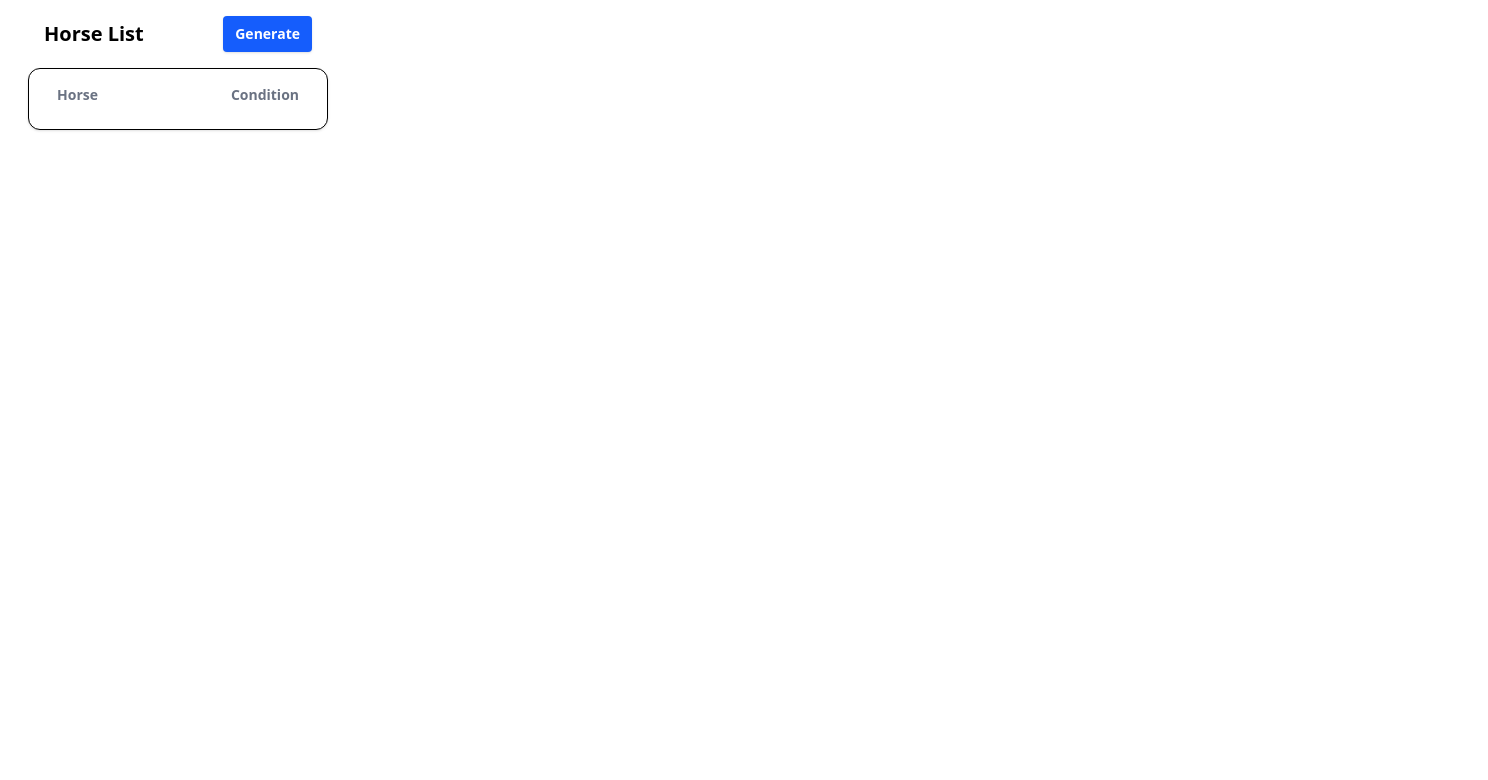
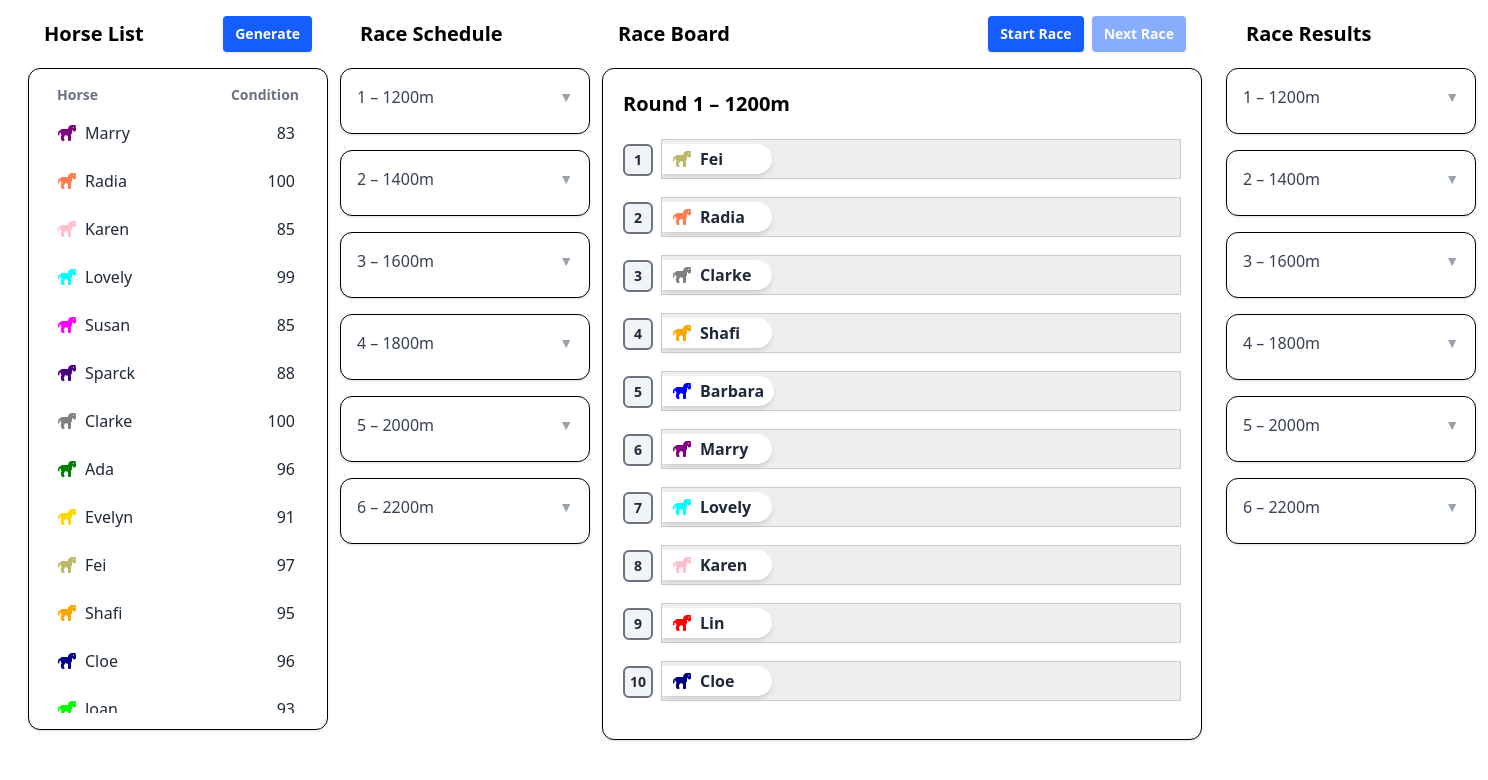
Before and after one commit to TymoteuszStr/Horse-Racing-Game, a Vue app: page / in a window 1280 px wide. Shown: the top 780 px of the page, 1488 px wide, since content can reach past the window. Built offline with nearby package versions, Linux system fonts and the light colour scheme.

Commit message:
feat: enhance race simulation and results handling; update components for race state management

```diff
--- a/src/App.vue
+++ b/src/App.vue
@@ -1,18 +1,40 @@
 <script setup lang="ts">
 import HorseList from './components/HorseList.vue'
 
-import { computed } from 'vue'
+import { computed, onMounted, ref } from 'vue'
 import { useStore } from 'vuex'
 import { useGameEngine } from './composable/useGameEngine'
 import ScheduleList from './components/ScheduleList.vue'
 import RaceBoard from './components/RaceBoard.vue'
 import ResultsList from './components/ResultsList.vue'
 
-const { generateHorseList, isGameStarted } = useGameEngine()
+const { generateHorseList, simulateRace } = useGameEngine()
 const store = useStore()
 const horseList = computed(() => store.getters.horseList)
+const isRaceStarted = computed(() => store.getters.isRaceStarted)
 const raceSchedule = computed(() => store.getters.raceSchedule)
 const raceResults = computed(() => store.getters.raceResults)
+const showNextRoundBtn = ref(false)
+const currentRound = computed(() => store.getters.currentRound)
+
+function startRace() {
+  simulateRace(raceSchedule.value[currentRound.value])
+  store.commit('setRaceStarted', true)
+}
+function handleFinishedRace() {
+  console.log('handle finishe race')
+  store.commit('setRaceStarted', false)
+  showNextRoundBtn.value = true
+}
+function handleNextRound() {
+  store.commit('incrementCurrentRound')
+  showNextRoundBtn.value = false
+}
+onMounted(() => {
+  if (!horseList.value.length) {
+    generateHorseList()
+  }
+})
 </script>
 
 <template>
@@ -22,7 +44,7 @@ const raceResults = computed(() => store.getters.raceResults)
         <h2 class="text-xl font-semibold">Horse List</h2>
         <button
           type="button"
-          :disabled="isGameStarted"
+          :disabled="isRaceStarted"
           @click="generateHorseList"
           class="px-3 py-2 text-sm bg-blue-600 hover:bg-blue-700 text-white font-semibold rounded shadow transition cursor-pointer disabled:opacity-50 disabled:cursor-not-allowed"
         >
@@ -47,19 +69,30 @@ const raceResults = computed(() => store.getters.raceResults)
         <div class="mx-3">
           <div class="flex items-center justify-between m-4">
             <h2 class="text-xl font-semibold">Race Board</h2>
+            <span class="flex items-center gap-2">
               <button
                 type="button"
-              :disabled="isGameStarted || raceSchedule.length === 0"
-              @click="generateHorseList"
+                :disabled="isRaceStarted || raceSchedule.length === 0"
+                @click="startRace"
                 class="px-3 py-2 text-sm bg-blue-600 hover:bg-blue-700 text-white font-semibold rounded shadow transition cursor-pointer disabled:opacity-50 disabled:cursor-not-allowed"
               >
                 Start Race
               </button>
+              <button
+                type="button"
+                :disabled="isRaceStarted || showNextRoundBtn === false"
+                @click="handleNextRound"
+                class="px-3 py-2 text-sm bg-blue-600 hover:bg-blue-700 text-white font-semibold rounded shadow transition cursor-pointer disabled:opacity-50 disabled:cursor-not-allowed"
+              >
+                Next Race
+              </button>
+            </span>
           </div>
           <RaceBoard
-            v-if="raceResults.length"
-            :race-round="raceSchedule[0]"
-            :results="raceResults"
+            :race-round="raceSchedule[currentRound]"
+            :results="raceResults[currentRound] || []"
+            :isRaceStarted="isRaceStarted"
+            @allFinished="handleFinishedRace"
           />
         </div>
 
@@ -67,13 +100,13 @@ const raceResults = computed(() => store.getters.raceResults)
           <div class="flex items-center justify-between m-5">
             <h2 class="text-xl font-semibold">Race Results</h2>
           </div>
+          <template v-for="round in raceSchedule" :key="round.roundNumber">
             <ResultsList
-            v-for="round in raceSchedule"
-            :key="round.roundNumber"
-            :results="raceResults"
+              :results="raceResults[round.roundNumber] || []"
               :round="round"
               class="mb-4"
             />
+          </template>
         </div>
       </div>
     </div>
--- a/src/components/HorseTrack.vue
+++ b/src/components/HorseTrack.vue
@@ -1,28 +1,31 @@
 <script setup lang="ts">
-import { computed, onMounted, ref } from 'vue'
+import { computed, ref, watch } from 'vue'
 import type { Horse } from '@/types/horse'
 import { FontAwesomeIcon } from '@fortawesome/vue-fontawesome'
 import { faMedal } from '@fortawesome/free-solid-svg-icons'
 import type { RaceResult } from '@/types/RaceResult'
 import HorseDisplay from './HorseDisplay.vue'
+import { useStore } from 'vuex'
 interface Props {
-  result: RaceResult
+  result: RaceResult | null
   horse: Horse
   index: number
 }
 const emit = defineEmits<{
   (e: 'finished'): void
 }>()
+const store = useStore()
+const isRaceStarted = computed(() => store.getters.isRaceStarted)
 
 const defaultSpeedMultiplier = 0.1
 const props = defineProps<Props>()
 const trackRef = ref<HTMLElement | null>(null)
 const horseRef = ref<HTMLElement | null>(null)
 const offset = ref(0)
+const isAnimationActive = ref(false)
 const isFinished = ref(false)
-const started = ref(false)
 const medalColor = computed(() => {
-  switch (props.result.position) {
+  switch (props.result?.position) {
     case 1:
       return { color: 'gold' }
     case 2:
@@ -33,30 +36,44 @@ const medalColor = computed(() => {
       return ''
   }
 })
-const durationMs = computed(() => props.result.time * 1000 * (defaultSpeedMultiplier ?? 1))
-
+const durationMs = computed(() => {
+  return props.result ? props.result.time * 1000 * defaultSpeedMultiplier : 0
+})
 const horseStyle = computed(() => ({
-  transform: started.value ? `translateX(${offset.value}px)` : 'translateX(0)',
-  transition: `transform ${durationMs.value}ms linear`,
+  transform: `translateX(${offset.value}px)`,
+  transition: isAnimationActive.value ? `transform ${durationMs.value}ms linear` : 'none',
   backgroundColor: 'white',
-  color: props.result.horse.color,
+  color: props.result?.horse.color,
 }))
 
-onMounted(() => {
+function startAnimation() {
   requestAnimationFrame(() => {
     if (trackRef.value && horseRef.value) {
       const trackWidth = trackRef.value.getBoundingClientRect().width
       const horseWidth = horseRef.value.getBoundingClientRect().width
       offset.value = trackWidth - horseWidth
     }
-    started.value = true
+    isAnimationActive.value = true
   })
-})
+}
 
 function onTransitionEnd() {
   isFinished.value = true
   emit('finished')
 }
+
+watch(
+  () => props.result,
+  (result) => {
+    offset.value = 0
+    isAnimationActive.value = false
+    isFinished.value = false
+    if (isRaceStarted.value && result) {
+      startAnimation()
+    }
+  },
+  { immediate: true },
+)
 </script>
 
 <template>
@@ -79,7 +96,7 @@ function onTransitionEnd() {
       </div>
       <transition name="medal-pop">
         <div
-          v-if="isFinished"
+          v-if="isFinished && props.result"
           class="absolute left-1/2 top-1/2 transform -translate-x-1/2 -translate-y-1/2 px-3 py-1 rounded-full bg-white shadow-md flex items-center gap-2 font-bold text-sm min-w-[100px] flex justify-center"
         >
           <font-awesome-icon
--- a/src/components/RaceBoard.vue
+++ b/src/components/RaceBoard.vue
@@ -2,32 +2,45 @@
 import HorseTrack from '@/components/HorseTrack.vue'
 import type { RaceRound } from '@/types/RaceRound'
 import type { RaceResult } from '@/types/RaceResult'
+import { ref, watch } from 'vue'
 
-defineProps<{
-  results: RaceResult[]
+const props = defineProps<{
+  results: RaceResult[] | []
   raceRound: RaceRound
 }>()
+const finishedCount = ref(0)
+const emit = defineEmits(['allFinished'])
 
-const emit = defineEmits<{
-  (e: 'horseFinished', result: RaceResult): void
-}>()
+function onHorseFinished() {
+  finishedCount.value++
+}
 
-function onHorseFinished(result: RaceResult) {
-  emit('horseFinished', result)
-}
+watch(
+  () => finishedCount.value,
+  (count) => {
+    if (count === props.raceRound.horses.length) {
+      emit('allFinished')
+    }
+  },
+)
+watch(
+  () => props.raceRound.roundNumber,
+  () => {
+    finishedCount.value = 0
+  },
+)
 </script>
 <template>
   <div class="race-board border rounded-xl shadow-sm bg-white">
-    <h2 class="title">Round {{ raceRound.roundNumber }} – {{ raceRound.distance }}m</h2>
+    <h2 class="title">Round {{ raceRound?.roundNumber + 1 }} – {{ raceRound?.distance }}m</h2>
 
     <HorseTrack
-      v-for="(result, index) in results"
-      :key="result.horse.id"
+      v-for="(horse, index) in raceRound.horses"
+      :key="horse.id"
       :index="index"
-      :horse="result.horse"
-      :time="result.time"
-      :result="result"
-      @finished="onHorseFinished(result)"
+      :horse="horse"
+      @finished="onHorseFinished"
+      :result="results?.find((r) => r.horse.id === horse.id) ?? null"
     />
   </div>
 </template>
--- a/src/components/ResultsList.vue
+++ b/src/components/ResultsList.vue
@@ -10,11 +10,7 @@ defineProps<{
 }>()
 </script>
 <template>
-  <ExpandableCard
-    :results="results"
-    :title="`${round.roundNumber} – ${round.distance}m`"
-    :initialExpanded="false"
-  >
+  <ExpandableCard :title="`${round.roundNumber + 1} – ${round.distance}m`" :initialExpanded="false">
     <ResultRoundItem :round="round" :results="results" />
   </ExpandableCard>
 </template>
--- a/src/components/ScheduleList.vue
+++ b/src/components/ScheduleList.vue
@@ -9,8 +9,7 @@ defineProps<{
 </script>
 <template>
   <ExpandableCard
-    :key="scheduleRound.roundNumber"
-    :title="`${scheduleRound.roundNumber} – ${scheduleRound.distance}m`"
+    :title="`${scheduleRound.roundNumber + 1} – ${scheduleRound.distance}m`"
     :initialExpanded="false"
   >
     <RaceRoundItem :round="scheduleRound" />
--- a/src/store/modules/game.ts
+++ b/src/store/modules/game.ts
@@ -7,20 +7,39 @@ import type { RaceResult } from '@/types/RaceResult'
 export interface GameState {
   horseList: Horse[]
   raceSchedule: RaceRound[]
-  raceResults: RaceResult[]
+  raceResults: { [roundNumber: number]: RaceResult[] }
+  isRaceStarted: boolean
+  currentRound: number
 }
 const state = (): GameState => ({
   horseList: [],
   raceSchedule: [] as RaceRound[],
-  raceResults: [] as RaceResult[],
+  raceResults: {} as { [roundNumber: number]: RaceResult[] },
+  isRaceStarted: false,
+  currentRound: 0,
 })
 const mutations = {
+  setCurrentRound(state: GameState, round: number) {
+    state.currentRound = round
+  },
+  incrementCurrentRound(state: GameState) {
+    if (state.currentRound >= 6) return
+    state.currentRound++
+  },
+  setRaceStarted(state: GameState, isStarted: boolean) {
+    state.isRaceStarted = isStarted
+  },
   setHorseList(state: GameState, horses: Horse[]) {
     state.horseList = horses
   },
-  setRaceResults(state: GameState, results: RaceResult[]) {
-    console.log('Setting race results:', results)
-    state.raceResults = results
+  setRaceResults(
+    state: GameState,
+    { roundNumber, results }: { roundNumber: number; results: RaceResult[] },
+  ) {
+    state.raceResults[roundNumber] = results
+  },
+  resetRaceResults(state: GameState) {
+    state.raceResults = {}
   },
   setRaceSchedule(state: GameState, schedule: RaceRound[]) {
     state.raceSchedule = schedule
@@ -34,13 +53,19 @@ const mutations = {
 }
 const actions = {}
 const getters = {
+  currentRound(state: GameState): number {
+    return state.currentRound
+  },
+  isRaceStarted(state: GameState): boolean {
+    return state.isRaceStarted
+  },
   horseList(state: GameState): Horse[] {
     return state.horseList
   },
   raceSchedule(state: GameState): RaceRound[] {
     return state.raceSchedule
   },
-  raceResults(state: GameState): RaceResult[] {
+  raceResults(state: GameState): { [roundNumber: number]: RaceResult[] } {
     return state.raceResults
   },
 }
```
Also changed, not shown: src/composable/useGameEngine.ts (+5 -5 lines). Lines whose indentation alone changed are shown as unchanged.
